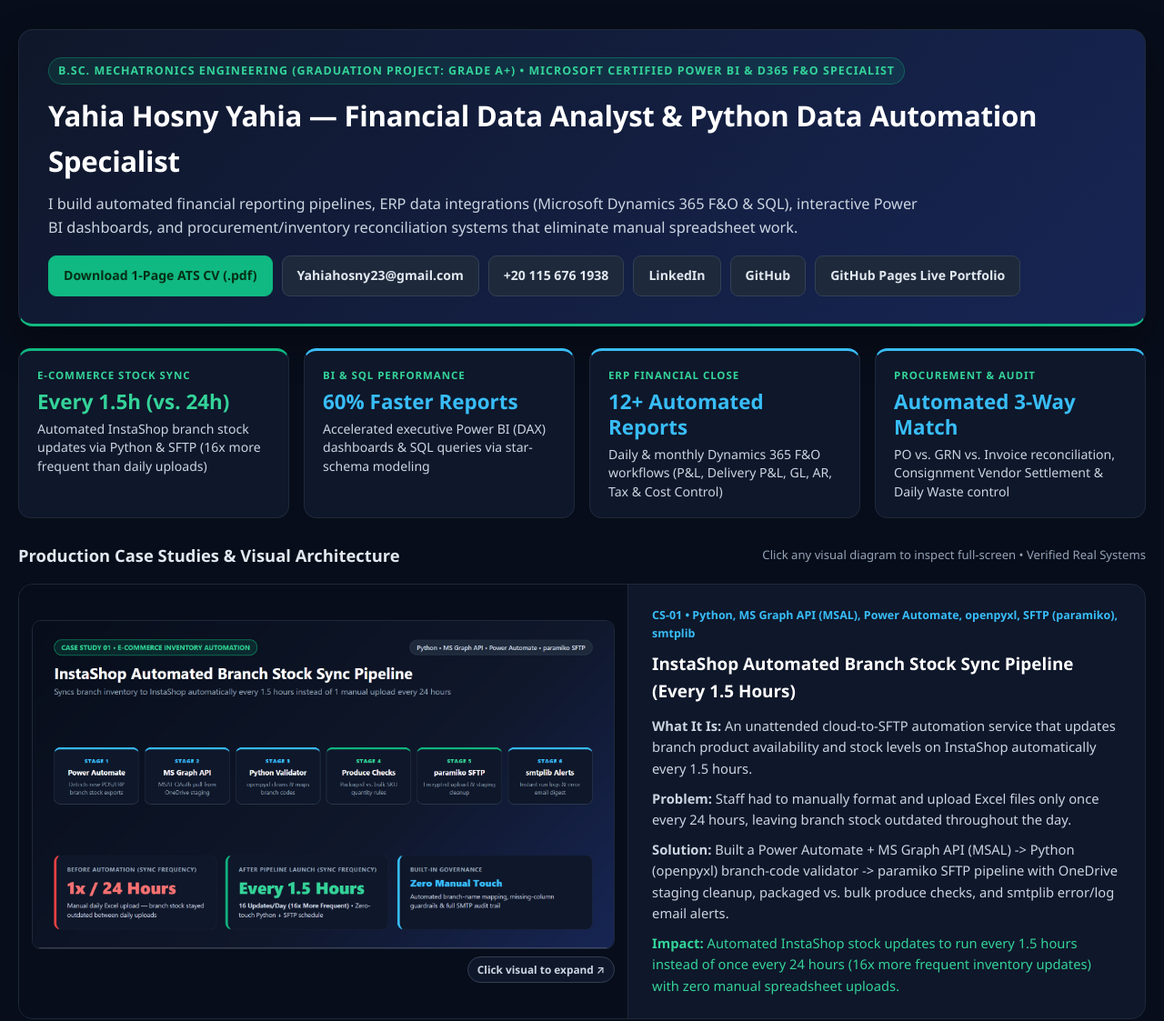
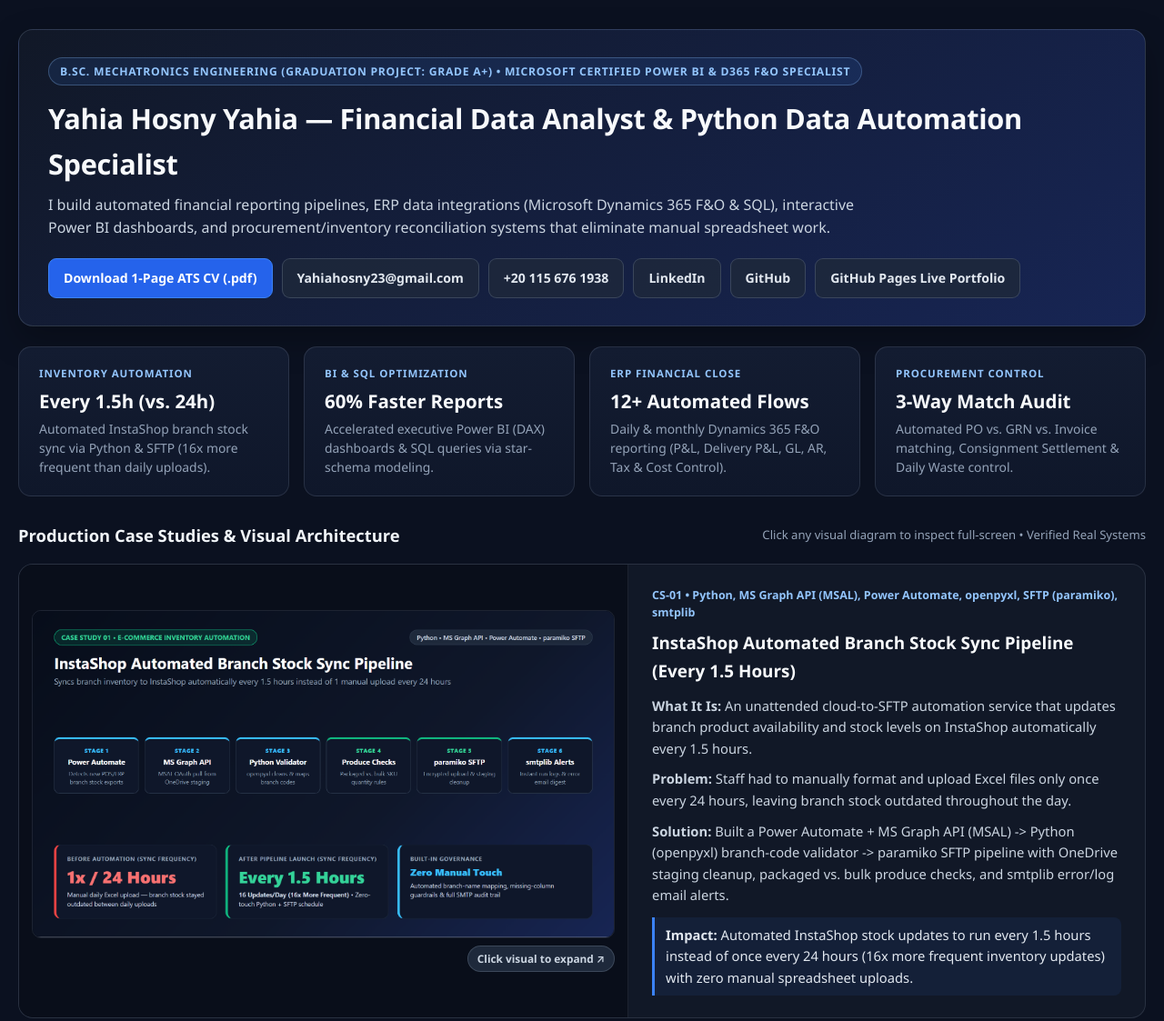
Before and after one commit to Yahia-Hosny/financial-data-analyst-portfolio, a plain HTML site: page index.html in a window 1280 px wide. Shown: the top 1123 px of the page at 91% size. Drawn offline with Linux system fonts and the light colour scheme.

Commit message:
Refine KPI cards and Portfolio visual palette for calm eye comfort

```diff
--- a/index.html
+++ b/index.html
@@ -7,39 +7,41 @@
   <style>
     * { box-sizing: border-box; }
     html, body { max-width: 100%; overflow-x: hidden; }
-    body { font-family: "Segoe UI", system-ui, -apple-system, Arial, sans-serif; background: #070d1a; color: #f1f5f9; margin: 0; padding: 32px 20px 56px; line-height: 1.6; }
+    body { font-family: "Segoe UI", system-ui, -apple-system, Arial, sans-serif; background: #0b1120; color: #f1f5f9; margin: 0; padding: 32px 20px 56px; line-height: 1.6; }
     img, .cs-visual img, .cs-img { width: 100%; max-width: 100%; height: auto; display: block; }
     .wrap { max-width: 1240px; margin: 0 auto; }
-    .hero { background: linear-gradient(135deg, #0f172a 0%, #172554 100%); border: 1px solid #1e293b; border-bottom: 3px solid #10b981; border-radius: 16px; padding: 30px 32px; margin-bottom: 24px; box-shadow: 0 18px 40px rgba(0,0,0,0.35); }
-    .eyebrow { display: inline-block; font-size: 0.78rem; font-weight: 700; letter-spacing: 0.08em; text-transform: uppercase; color: #34d399; background: rgba(16, 185, 129, 0.12); border: 1px solid rgba(16, 185, 129, 0.35); padding: 4px 10px; border-radius: 999px; margin-bottom: 10px; }
-    h1 { font-size: 1.95rem; margin: 0 0 8px; letter-spacing: -0.01em; color: #ffffff; }
-    .sub { color: #cbd5e1; font-size: 1.02rem; margin-bottom: 18px; max-width: 960px; }
+    .hero { background: linear-gradient(145deg, #111827 0%, #172554 100%); border: 1px solid rgba(148, 163, 184, 0.22); border-radius: 16px; padding: 30px 32px; margin-bottom: 22px; box-shadow: 0 14px 36px rgba(0,0,0,0.28); }
+    .eyebrow { display: inline-block; font-size: 0.76rem; font-weight: 700; letter-spacing: 0.06em; text-transform: uppercase; color: #93c5fd; background: rgba(59, 130, 246, 0.12); border: 1px solid rgba(147, 197, 253, 0.28); padding: 5px 12px; border-radius: 999px; margin-bottom: 12px; }
+    h1 { font-size: 1.92rem; margin: 0 0 8px; letter-spacing: -0.01em; color: #f8fafc; }
+    .sub { color: #cbd5e1; font-size: 1rem; margin-bottom: 20px; max-width: 920px; line-height: 1.6; }
     .cta-bar { display: flex; flex-wrap: wrap; gap: 10px; }
-    .cta { padding: 10px 16px; border-radius: 9px; text-decoration: none; font-weight: 700; font-size: 0.88rem; color: #e2e8f0; background: #1e293b; border: 1px solid #334155; transition: transform 0.15s ease, border-color 0.15s ease; }
-    .cta:hover { transform: translateY(-1px); border-color: #38bdf8; }
-    .cta.primary { background: #10b981; color: #052e16; border-color: #10b981; }
-    .kpi-strip { display: grid; grid-template-columns: repeat(auto-fit, minmax(220px, 1fr)); gap: 16px; margin-bottom: 26px; }
-    .kpi { background: #0f172a; border: 1px solid #1e293b; border-top: 3px solid #38bdf8; border-radius: 14px; padding: 18px 20px; min-width: 0; }
-    .kpi.kpi-green { border-top-color: #10b981; }
-    .kpi-tag { display: block; font-size: 0.72rem; font-weight: 800; letter-spacing: 0.08em; text-transform: uppercase; color: #34d399; margin-bottom: 6px; }
-    .kpi strong { display: block; font-size: 1.4rem; color: #38bdf8; margin-bottom: 6px; line-height: 1.25; }
-    .kpi.kpi-green strong { color: #34d399; }
-    .kpi span { display: block; font-size: 0.88rem; color: #cbd5e1; line-height: 1.45; }
-    .section-head { font-size: 1.15rem; font-weight: 700; color: #e2e8f0; margin: 0 0 16px; display: flex; justify-content: space-between; align-items: center; flex-wrap: wrap; gap: 8px; }
+    .cta { padding: 10px 16px; border-radius: 9px; text-decoration: none; font-weight: 600; font-size: 0.88rem; color: #e2e8f0; background: rgba(30, 41, 59, 0.85); border: 1px solid rgba(148, 163, 184, 0.25); transition: transform 0.15s ease, border-color 0.15s ease, background 0.15s ease; }
+    .cta:hover { transform: translateY(-1px); border-color: #60a5fa; background: #1e293b; }
+    .cta.primary { background: #2563eb; color: #ffffff; border-color: #3b82f6; font-weight: 700; }
+    .cta.primary:hover { background: #1d4ed8; border-color: #60a5fa; }
+    .kpi-strip { display: grid; grid-template-columns: repeat(4, minmax(0, 1fr)); gap: 16px; margin-bottom: 28px; }
+    @media (max-width: 1060px) { .kpi-strip { grid-template-columns: repeat(2, minmax(0, 1fr)); } }
+    @media (max-width: 580px) { .kpi-strip { grid-template-columns: 1fr; } }
+    .kpi { background: linear-gradient(180deg, #131c31 0%, #0f172a 100%); border: 1px solid rgba(148, 163, 184, 0.18); border-radius: 14px; padding: 20px 22px; min-width: 0; display: flex; flex-direction: column; justify-content: flex-start; transition: border-color 0.18s ease, transform 0.18s ease; }
+    .kpi:hover { border-color: rgba(96, 165, 250, 0.45); transform: translateY(-1px); }
+    .kpi-tag { display: block; font-size: 0.72rem; font-weight: 700; letter-spacing: 0.08em; text-transform: uppercase; color: #93c5fd; margin-bottom: 8px; }
+    .kpi strong { display: block; font-size: 1.28rem; font-weight: 800; color: #f8fafc; margin-bottom: 8px; line-height: 1.25; white-space: nowrap; overflow: hidden; text-overflow: ellipsis; }
+    .kpi span { display: block; font-size: 0.87rem; color: #94a3b8; line-height: 1.5; }
+    .section-head { font-size: 1.15rem; font-weight: 700; color: #f1f5f9; margin: 0 0 16px; display: flex; justify-content: space-between; align-items: center; flex-wrap: wrap; gap: 8px; }
     .section-note { font-size: 0.82rem; color: #94a3b8; font-weight: 500; }
     .grid { display: grid; grid-template-columns: 1fr; gap: 22px; margin-bottom: 28px; }
-    .cs-card { background: #0f172a; border: 1px solid #1e293b; border-radius: 16px; overflow: hidden; transition: border-color 0.18s ease, box-shadow 0.18s ease; display: grid; grid-template-columns: 1.18fr 1fr; align-items: stretch; min-width: 0; }
-    .cs-card:hover { border-color: #38bdf8; box-shadow: 0 12px 30px rgba(2, 132, 199, 0.15); }
+    .cs-card { background: #111827; border: 1px solid rgba(148, 163, 184, 0.18); border-radius: 16px; overflow: hidden; transition: border-color 0.18s ease, box-shadow 0.18s ease; display: grid; grid-template-columns: 1.18fr 1fr; align-items: stretch; min-width: 0; }
+    .cs-card:hover { border-color: rgba(96, 165, 250, 0.5); box-shadow: 0 12px 28px rgba(15, 23, 42, 0.45); }
     @media (max-width: 920px) { .cs-card { grid-template-columns: 1fr; } }
-    .cs-visual { background: #070d1a; border-right: 1px solid #1e293b; position: relative; cursor: zoom-in; display: flex; flex-direction: column; align-items: flex-end; justify-content: center; gap: 8px; min-width: 0; overflow: hidden; padding: 14px; }
-    @media (max-width: 920px) { .cs-visual { border-right: none; border-bottom: 1px solid #1e293b; } }
-    .cs-visual .cs-img { border-radius: 10px; border: 1px solid #1e293b; }
-    .zoom-hint { background: #0f172a; color: #cbd5e1; border: 1px solid #334155; font-size: 0.74rem; font-weight: 600; padding: 4px 10px; border-radius: 999px; pointer-events: none; }
+    .cs-visual { background: #090e1a; border-right: 1px solid rgba(148, 163, 184, 0.14); position: relative; cursor: zoom-in; display: flex; flex-direction: column; align-items: flex-end; justify-content: center; gap: 8px; min-width: 0; overflow: hidden; padding: 14px; }
+    @media (max-width: 920px) { .cs-visual { border-right: none; border-bottom: 1px solid rgba(148, 163, 184, 0.14); } }
+    .cs-visual .cs-img { border-radius: 10px; border: 1px solid rgba(148, 163, 184, 0.15); }
+    .zoom-hint { background: #1e293b; color: #cbd5e1; border: 1px solid rgba(148, 163, 184, 0.25); font-size: 0.74rem; font-weight: 600; padding: 4px 10px; border-radius: 999px; pointer-events: none; }
     .cs-body { padding: 24px 26px; display: flex; flex-direction: column; justify-content: center; min-width: 0; }
-    .cs-tag { font-size: 0.78rem; color: #38bdf8; font-weight: 700; margin-bottom: 8px; word-break: break-word; }
-    .cs-card h3 { margin: 0 0 12px; font-size: 1.18rem; color: #ffffff; }
-    .cs-card p { margin: 0 0 9px; font-size: 0.92rem; color: #cbd5e1; }
-    .cs-card p.impact { color: #34d399; margin-bottom: 0; }
+    .cs-tag { font-size: 0.78rem; color: #93c5fd; font-weight: 700; margin-bottom: 8px; word-break: break-word; }
+    .cs-card h3 { margin: 0 0 12px; font-size: 1.18rem; color: #f8fafc; }
+    .cs-card p { margin: 0 0 10px; font-size: 0.92rem; color: #cbd5e1; }
+    .cs-card p.impact { color: #e2e8f0; border-left: 3px solid #3b82f6; background: rgba(59, 130, 246, 0.08); padding: 8px 12px; border-radius: 0 8px 8px 0; margin-top: 2px; margin-bottom: 0; }
     .footer { border-top: 1px solid #1e293b; padding-top: 18px; display: flex; justify-content: space-between; flex-wrap: wrap; gap: 10px; font-size: 0.84rem; color: #94a3b8; }
     .lightbox { display: none; position: fixed; inset: 0; background: rgba(2, 6, 23, 0.92); z-index: 9999; align-items: center; justify-content: center; padding: 24px; }
     .lightbox.open { display: flex; }
@@ -66,10 +68,10 @@
     </section>
 
     <section class="kpi-strip">
-      <div class="kpi kpi-green"><div class="kpi-tag">E-Commerce Stock Sync</div><strong>Every 1.5h (vs. 24h)</strong><span>Automated InstaShop branch stock updates via Python &amp; SFTP (16x more frequent than daily uploads)</span></div>
-      <div class="kpi"><div class="kpi-tag">BI &amp; SQL Performance</div><strong>60% Faster Reports</strong><span>Accelerated executive Power BI (DAX) dashboards &amp; SQL queries via star-schema modeling</span></div>
-      <div class="kpi"><div class="kpi-tag">ERP Financial Close</div><strong>12+ Automated Reports</strong><span>Daily &amp; monthly Dynamics 365 F&amp;O workflows (P&amp;L, Delivery P&amp;L, GL, AR, Tax &amp; Cost Control)</span></div>
-      <div class="kpi"><div class="kpi-tag">Procurement &amp; Audit</div><strong>Automated 3-Way Match</strong><span>PO vs. GRN vs. Invoice reconciliation, Consignment Vendor Settlement &amp; Daily Waste control</span></div>
+      <div class="kpi"><div class="kpi-tag">Inventory Automation</div><strong>Every 1.5h (vs. 24h)</strong><span>Automated InstaShop branch stock sync via Python &amp; SFTP (16x more frequent than daily uploads).</span></div>
+      <div class="kpi"><div class="kpi-tag">BI &amp; SQL Optimization</div><strong>60% Faster Reports</strong><span>Accelerated executive Power BI (DAX) dashboards &amp; SQL queries via star-schema modeling.</span></div>
+      <div class="kpi"><div class="kpi-tag">ERP Financial Close</div><strong>12+ Automated Flows</strong><span>Daily &amp; monthly Dynamics 365 F&amp;O reporting (P&amp;L, Delivery P&amp;L, GL, AR, Tax &amp; Cost Control).</span></div>
+      <div class="kpi"><div class="kpi-tag">Procurement Control</div><strong>3-Way Match Audit</strong><span>Automated PO vs. GRN vs. Invoice matching, Consignment Settlement &amp; Daily Waste control.</span></div>
     </section>
 
     <div class="section-head">
```
Also changed, not shown: portfolio_optimized_100.html (+32 -30 lines), 1 other file.
